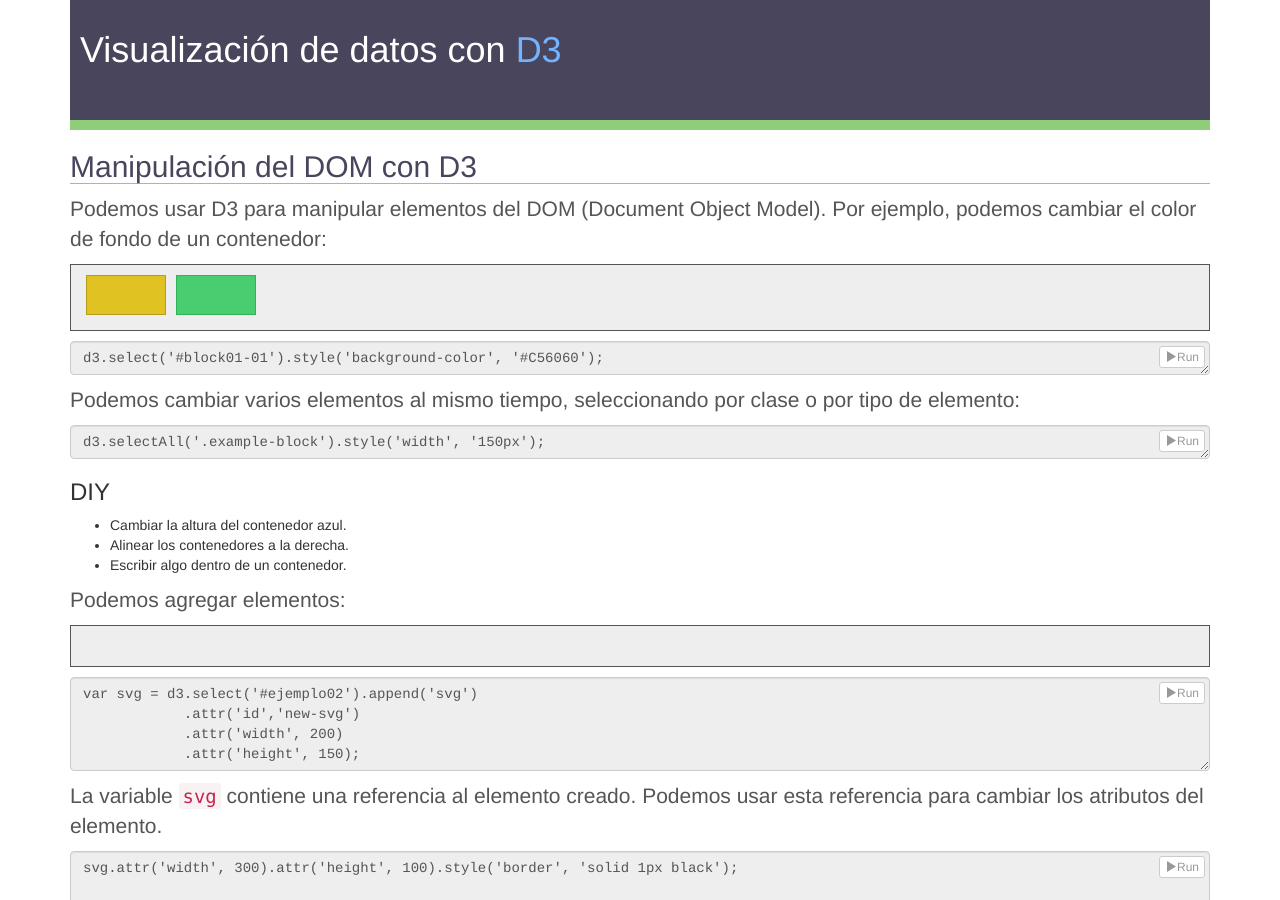
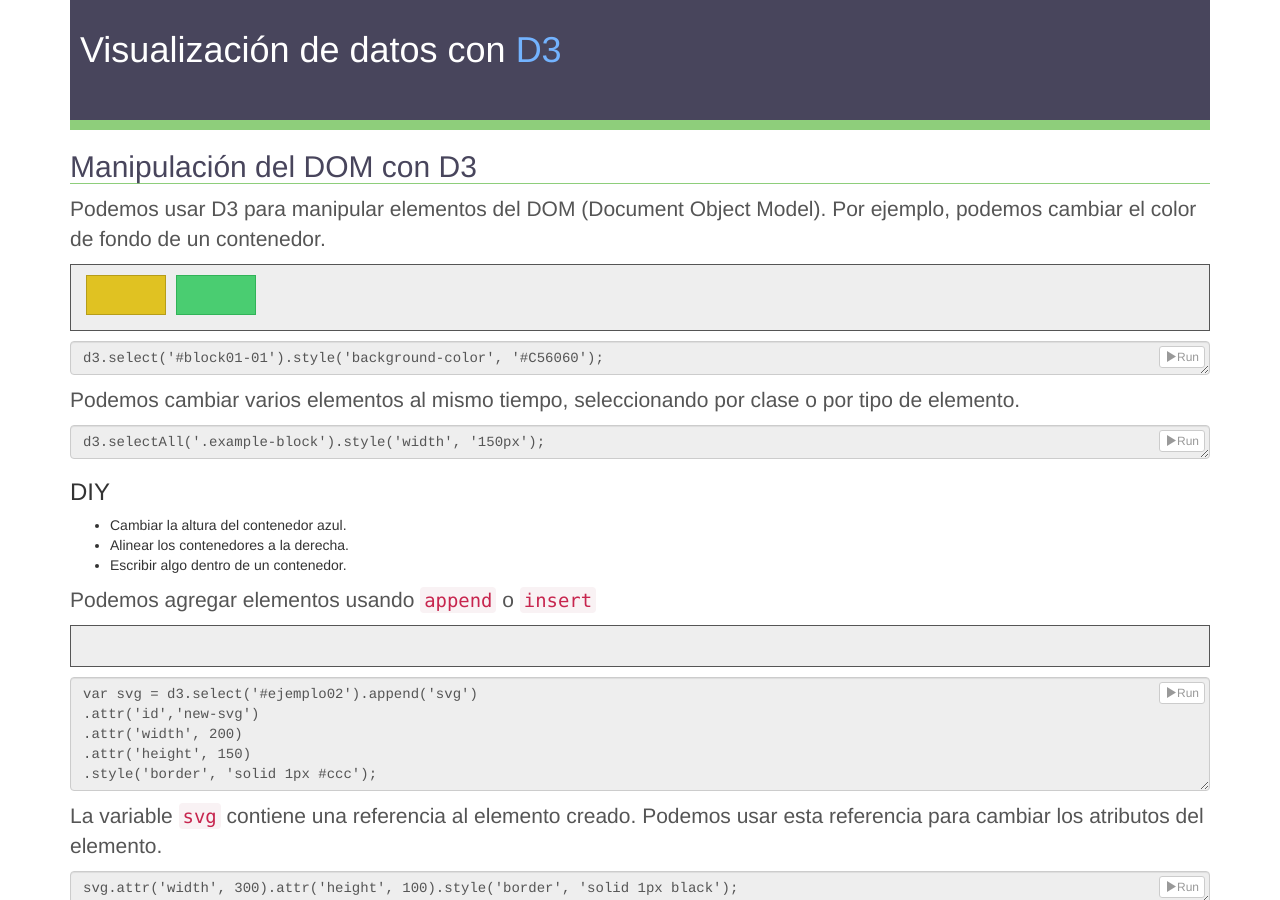
Before and after one commit to masegalab/curso-d3-basico, a Jekyll site: the page pages/curso.html, which Jekyll copies as it is, in a window 1280 px wide and 900 px high. Built offline with Jekyll 4.4.1, drawn with Linux system fonts in a browser that asks for light colours; nearby versions of some CDN libraries; library files that are not in the unit come from our copies; Markdown is read by kramdown in place of the engine named in the settings; part of the change alters nothing that is shown.

```diff
--- a/pages/curso.html
+++ b/pages/curso.html
@@ -26,7 +26,7 @@
       <section class="seccion">
         <h2>Manipulación del DOM con D3</h2>
 
-        <p>Podemos usar D3 para manipular elementos del DOM (Document Object Model). Por ejemplo, podemos cambiar el color de fondo de un contenedor:</p>
+        <p>Podemos usar D3 para manipular elementos del DOM (Document Object Model). Por ejemplo, podemos cambiar el color de fondo de un contenedor.</p>
 
         <div class="ejemplo">
           <div class="fila" id="ejemplo01">
@@ -45,8 +45,7 @@
           runnable().source('#code01-01').target('#ejemplo01').init();
         </script>
 
-        <p>Podemos cambiar varios elementos al mismo tiempo, seleccionando por clase o por tipo de elemento:</p>
-
+        <p>Podemos cambiar varios elementos al mismo tiempo, seleccionando por clase o por tipo de elemento.</p>
 
         <div class="runnable" id="code01-02">
           <textarea class="form-control" rows="1">
@@ -67,7 +66,7 @@
           <li> Escribir algo dentro de un contenedor.</li>
         </ul>
 
-        <p>Podemos agregar elementos:</p>
+        <p>Podemos agregar elementos usando <code>append</code> o <code>insert</code></p>
 
         <div class="ejemplo">
           <div class="fila" id="ejemplo02">
@@ -81,7 +80,8 @@
             var svg = d3.select('#ejemplo02').append('svg')
             .attr('id','new-svg')
             .attr('width', 200)
-            .attr('height', 150);
+            .attr('height', 150)
+            .style('border', 'solid 1px #ccc');
           </textarea>
         </div>
 
@@ -106,13 +106,13 @@
         <p>Podemos agregar un rectángulo al SVG:</p>
 
         <div class="runnable" id="code01-05">
-          <textarea class="form-control" rows="3">
+          <textarea class="form-control" rows="6">
             var rect = d3.select('#new-svg').append('rect')
               .attr('fill', 'blue')
               .attr('x', 20)
               .attr('y', 20)
               .attr('width', 150)
-              .attr('height', 80);
+              .attr('height', 60);
           </textarea>
         </div>
 
--- a/src/utils/runcode.js
+++ b/src/utils/runcode.js
@@ -1,14 +1,35 @@
-// Execute the src statement in the global scope
-var globalEval = function globalEval(src) {
-    if (window.execScript) {
-        window.execScript(src);
-        return;
+// Evaluates JavaScript code in the global scope
+var globalEval = (function() {
+
+  var isIndirectEvalGlobal = (function(original, Object) {
+    try {
+      // Does `Object` resolve to a local variable, or to a global, built-in `Object`,
+      // reference to which we passed as a first argument?
+      return (1,eval)('Object') === original;
     }
-    var fn = function() {
-        window.eval.call(window, src);
+    catch(err) {
+      // if indirect eval errors out (as allowed per ES3), then just bail out with `false`
+      return false;
+    }
+  })(Object, 123);
+
+  if (isIndirectEvalGlobal) {
+
+    // if indirect eval executes code globally, use it
+    return function(expression) {
+      return (1,eval)(expression);
     };
-    fn();
-};
+  }
+  else if (typeof window.execScript !== 'undefined') {
+
+    // if `window.execScript exists`, use it (IE and old Webkit)
+    return function(expression) {
+      return window.execScript(expression);
+    };
+  }
+
+  // otherwise, globalEval is `undefined` since nothing is returned
+})();
 
 function runnable() {
 
@@ -40,8 +61,13 @@ function runnable() {
         // Binds the click event with the code execution
         codeButton.on('click', chart.run);
 
-        // Remove trailing white spaces in the input code
-        textCode.node().value = textCode.node().value.trim();
+
+        var text = textCode.node().value,
+            lines = text.split('\n');
+
+        lines = lines.map(function(line) { return line.trim(); });
+        textCode.node().value = lines.join('\n');
+        textCode.attr('rows', lines.length - 1);
     };
 
     chart.run = function() {
```
